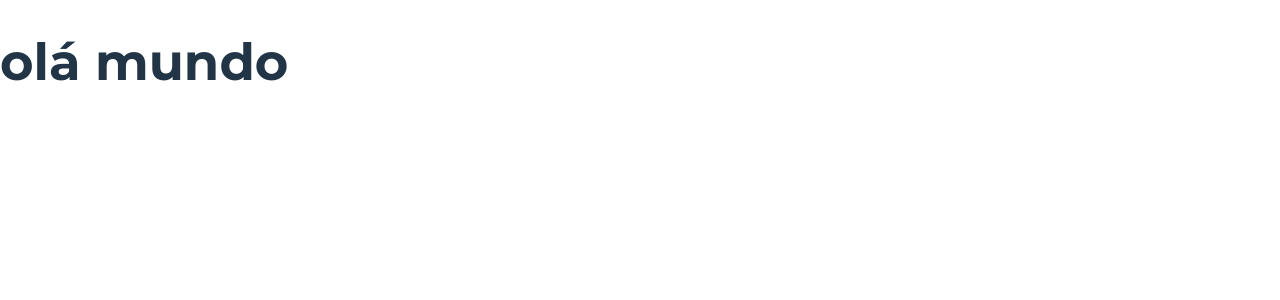
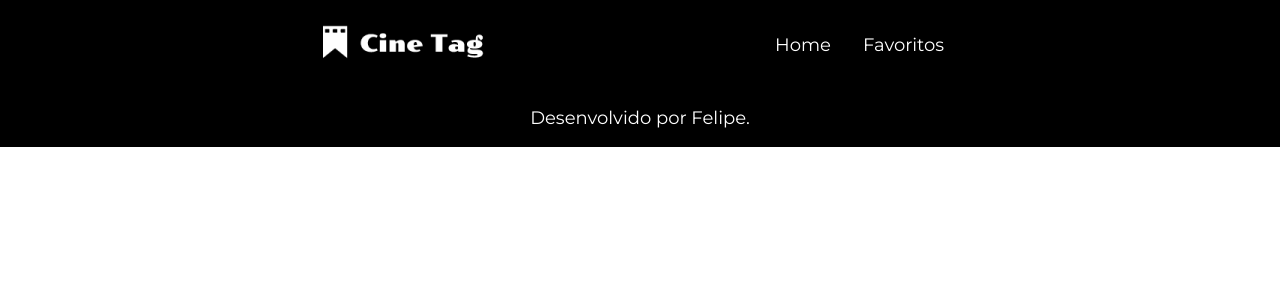
Before and after one commit to felipeappsPGM/Cinetag-Alura-One, a React (Vite) app: page / in a window 1280 px wide. Shown: the top 300 px of the page. Built offline with nearby package versions, Linux system fonts and the light colour scheme.

Commit message:
add rodape

```diff
--- /dev/null
+++ b/src/components/Cabecalho/Cabecalho.module.css
@@ -0,0 +1,8 @@
+
+.cabecalho {
+    display: flex;
+    justify-content: space-between;
+    align-items: center;
+    padding: 1.1rem 20rem;
+    background-color: var(--preto);
+}
--- /dev/null
+++ b/src/components/Cabecalho/index.jsx
@@ -0,0 +1,18 @@
+import { Link } from "react-router-dom";
+import styles from './Cabecalho.module.css'
+import logo from './logo.png'
+import CabecalhoLink from "../CabecalhoLink";
+
+export default function Cabecalho(){
+    return(
+        <header className={styles.cabecalho}>
+            <Link to='./'>
+                <img src={logo} alt='logo' />
+            </Link>
+            <nav>
+                <CabecalhoLink url='./'>Home</CabecalhoLink>
+                <CabecalhoLink url='./favoritos'>Favoritos</CabecalhoLink>
+            </nav>
+        </header>
+    )
+}
--- /dev/null
+++ b/src/components/CabecalhoLink/CabecalhoLink.module.css
@@ -0,0 +1,8 @@
+
+.link{
+    color: var(--branco);
+    font-size: 18px;
+    font-weight: 400;
+    padding: 1rem;
+    text-decoration: none;
+}
--- /dev/null
+++ b/src/components/CabecalhoLink/index.jsx
@@ -0,0 +1,11 @@
+
+import { Link } from 'react-router-dom'
+import styles from './CabecalhoLink.module.css'
+
+export default function CabecalhoLink({url, children}){
+    return(
+        <Link to={url} className={styles.link}>
+            {children}
+        </Link>
+    )
+}
--- /dev/null
+++ b/src/components/Rodape/Rodape.module.css
@@ -0,0 +1,11 @@
+.rodape {
+    display: flex;
+    justify-content: center;
+    background-color: var(--preto);
+}
+
+.rodape h2{
+    font-weight: 400;
+    font-size: 18px;
+    color: var(--branco);
+}
--- /dev/null
+++ b/src/components/Rodape/index.jsx
@@ -0,0 +1,10 @@
+
+import styles from './Rodape.module.css'
+
+export default function Rodape(){
+    return(
+        <footer className={styles.rodape}>
+            <h2>Desenvolvido por Felipe.</h2>
+        </footer>
+    )
+}
--- a/src/main.jsx
+++ b/src/main.jsx
@@ -1,9 +1,11 @@
 import { StrictMode } from 'react'
 import { createRoot } from 'react-dom/client'
 import './index.css'
+import AppRoutes from './routes'
+
 
 createRoot(document.getElementById('root')).render(
   <StrictMode>
-    <h1>olá mundo</h1>
+    <AppRoutes />
   </StrictMode>,
 )
--- a/src/pages/Inicio/index.jsx
+++ b/src/pages/Inicio/index.jsx
@@ -1,7 +1,13 @@
-import './Inicio.module.css'
+
+import Rodape from '../../components/Rodape'
+import Cabecalho from '../../components/Cabecalho'
+import styles from './Inicio.module.css'
 
 export default function Inicio(){
     return(
-        <h1>Estou na página 1</h1>
+        <>
+            <Cabecalho />
+            <Rodape />
+        </>
     )
 }
--- /dev/null
+++ b/src/routes.jsx
@@ -0,0 +1,13 @@
+
+import { BrowserRouter, Route, Routes } from "react-router-dom"
+import Inicio from "./pages/Inicio"
+
+export default function AppRoutes(){
+    return(
+        <BrowserRouter>
+            <Routes>
+                <Route path="/" element={<Inicio />} />
+            </Routes>
+        </BrowserRouter>
+    )
+}
```
Also changed, not shown: src/components/Cabecalho/logo.png (renamed from public/imagens/logo.png).
